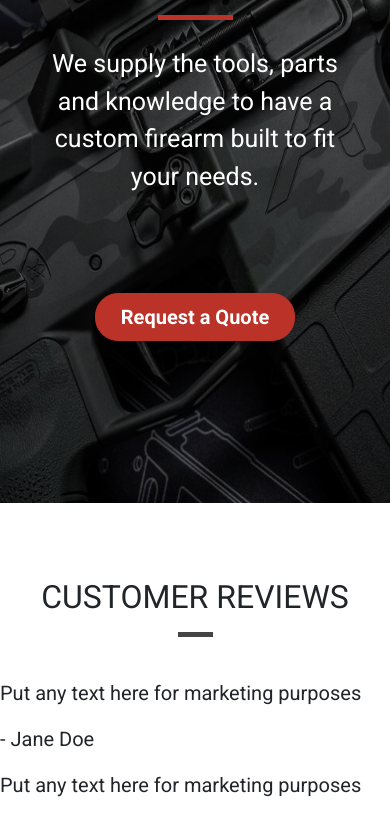
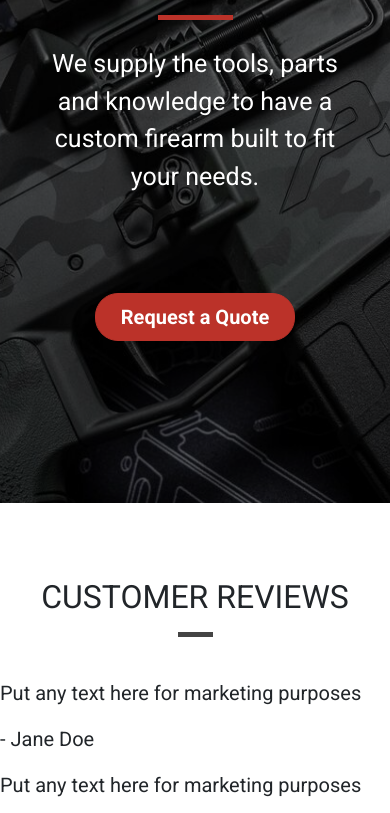
Before and after one commit to aavasylenko/jtg, a plain HTML site: page index.html in a window 390 px wide. Shown: the part 341-1154 px from the top of the page. Drawn offline with nearby package versions, Linux system fonts and the light colour scheme.

Commit message:
Seventh attempt to resize mobile background

```diff
--- a/css/style.css
+++ b/css/style.css
@@ -275,7 +275,7 @@ a:active {
     }
 }
 
-@media only screen and (max-width : 768px) {
+@media only screen and (max-width : 767px) {
 .callout-container {
    height: 100vh;
 
@@ -283,7 +283,7 @@ a:active {
   -webkit-background-size: 100% 100%;
   -moz-background-size: 100% 100%;
   -o-background-size: 100% 100%;
-  background-size: 50vh 100vh;
+  background-size: 60vh 100vh;
 
 
   display: flex;
```
